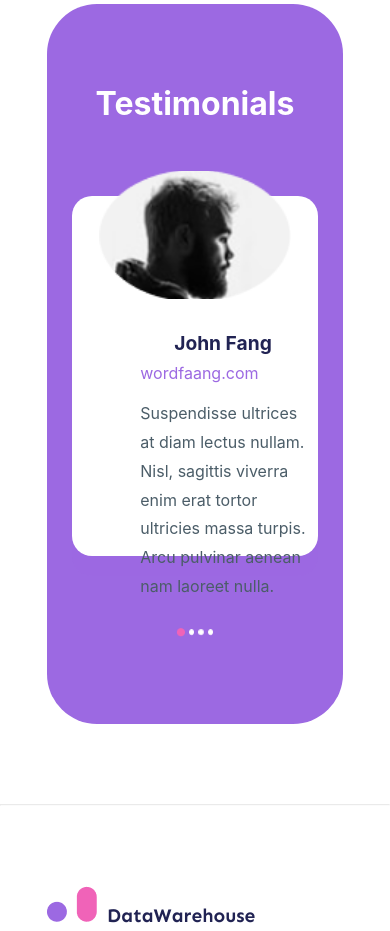
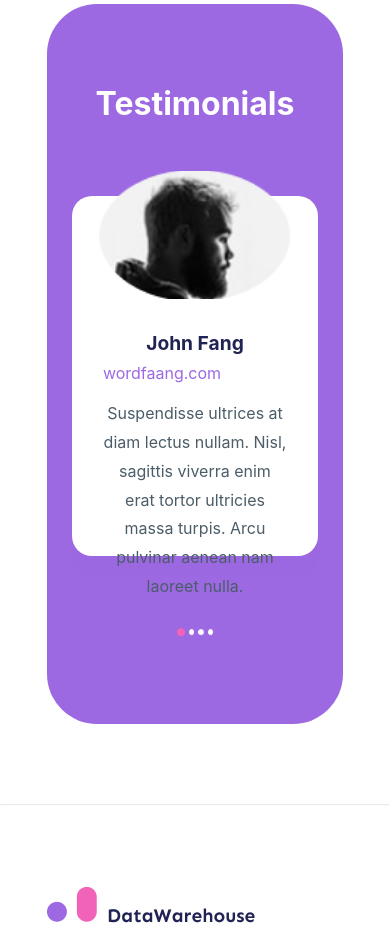
Before and after one commit to haniekid/ReactJS-HIT-2022, a React (Create React App) app: page / in a window 390 px wide. Shown: the part 2860-3791 px from the top of the page. Built offline with nearby package versions, Linux system fonts and the light colour scheme.

Commit message:
fix responsive

```diff
--- a/src/components/Testimonials.scss
+++ b/src/components/Testimonials.scss
@@ -49,7 +49,7 @@
         flex-direction: column;
         justify-content: center;
         align-items: center;
-        width: 90%;
+        width: 96%;
       }
       .image {
         width: 9rem;
@@ -69,17 +69,30 @@
       .info {
         max-width: 78%;
         margin-left: 3.5rem;
+        @include mobile {
+          margin-left: 0;
+        }
         h1 {
           padding: 0;
           color: #212353;
           font-size: 1.2rem;
+          @include mobile {
+            text-align: center;
+          }
         }
         p {
           max-width: 35rem;
           line-height: 1.8;
+          @include mobile {
+            text-align: center;
+            max-width: 40rem;
+          }
         }
         span {
           color: #9c69e2;
+          @include mobile {
+            text-align: center;
+          }
         }
       }
     }
```
